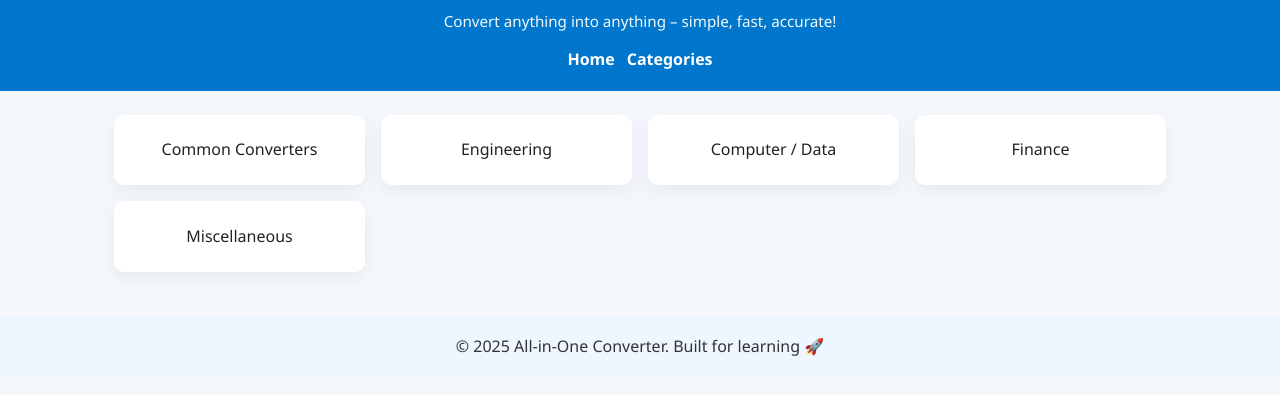
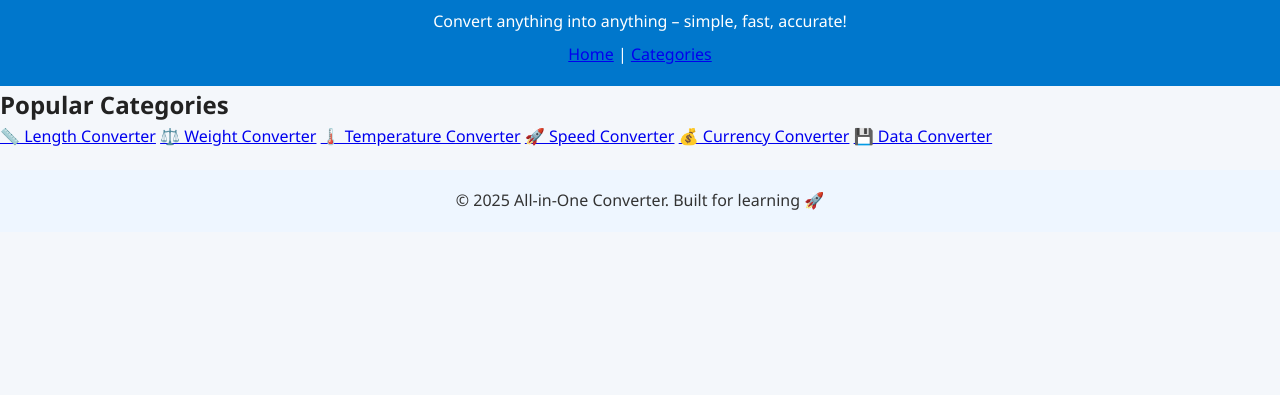
Before and after one commit to iambhagat92/unit-converter-starter, a plain HTML site: page index.html in a window 1280 px wide. Shown: the part 57-452 px from the top of the page. Drawn offline with Linux system fonts and the light colour scheme; files that its build step writes are made by us from their sources.

Commit message:
Update index.html

```diff
--- a/index.html
+++ b/index.html
@@ -1,33 +1,45 @@
 <!DOCTYPE html>
 <html lang="en">
 <head>
-  <meta charset="UTF-8" />
-  <meta name="viewport" content="width=device-width, initial-scale=1.0" />
+  <meta charset="UTF-8">
+  <meta name="viewport" content="width=device-width, initial-scale=1.0">
   <title>All-in-One Unit Converter</title>
-  <link rel="stylesheet" href="css/style.css" />
+
+  <!-- ✅ SEO Meta Tags -->
+  <meta name="description" content="Free online unit converter - length, weight, temperature, speed, currency, and more. Fast, accurate, and easy to use.">
+  <meta name="keywords" content="unit converter, length, weight, temperature, speed, currency, calculator, online tool">
+  <meta name="author" content="Your Name">
+
+  <!-- ✅ CSS File -->
+  <link rel="stylesheet" href="css/style.css">
 </head>
 <body>
   <header>
     <h1>🌍 All-in-One Unit Converter</h1>
-    <p class="subtitle">Convert anything into anything – simple, fast, accurate!</p>
-    <nav class="top-nav">
-      <a href="index.html">Home</a>
+    <p>Convert anything into anything – simple, fast, accurate!</p>
+    <nav>
+      <a href="index.html">Home</a> |
       <a href="category.html">Categories</a>
     </nav>
   </header>
 
-  <main>
-    <section class="categories">
-      <a href="category.html?cat=common" class="card">Common Converters</a>
-      <a href="category.html?cat=engineering" class="card">Engineering</a>
-      <a href="category.html?cat=computer" class="card">Computer / Data</a>
-      <a href="category.html?cat=finance" class="card">Finance</a>
-      <a href="category.html?cat=misc" class="card">Miscellaneous</a>
-    </section>
+  <main class="converter-container">
+    <h2>Popular Categories</h2>
+    <div class="category-grid">
+      <a class="category-card" href="converter.html?type=length">📏 Length Converter</a>
+      <a class="category-card" href="converter.html?type=weight">⚖️ Weight Converter</a>
+      <a class="category-card" href="converter.html?type=temperature">🌡️ Temperature Converter</a>
+      <a class="category-card" href="converter.html?type=speed">🚀 Speed Converter</a>
+      <a class="category-card" href="converter.html?type=currency">💰 Currency Converter</a>
+      <a class="category-card" href="converter.html?type=data">💾 Data Converter</a>
+    </div>
   </main>
 
   <footer>
     <p>© 2025 All-in-One Converter. Built for learning 🚀</p>
   </footer>
+
+  <!-- ✅ JS File -->
+  <script src="js/converters.js"></script>
 </body>
 </html>
```
